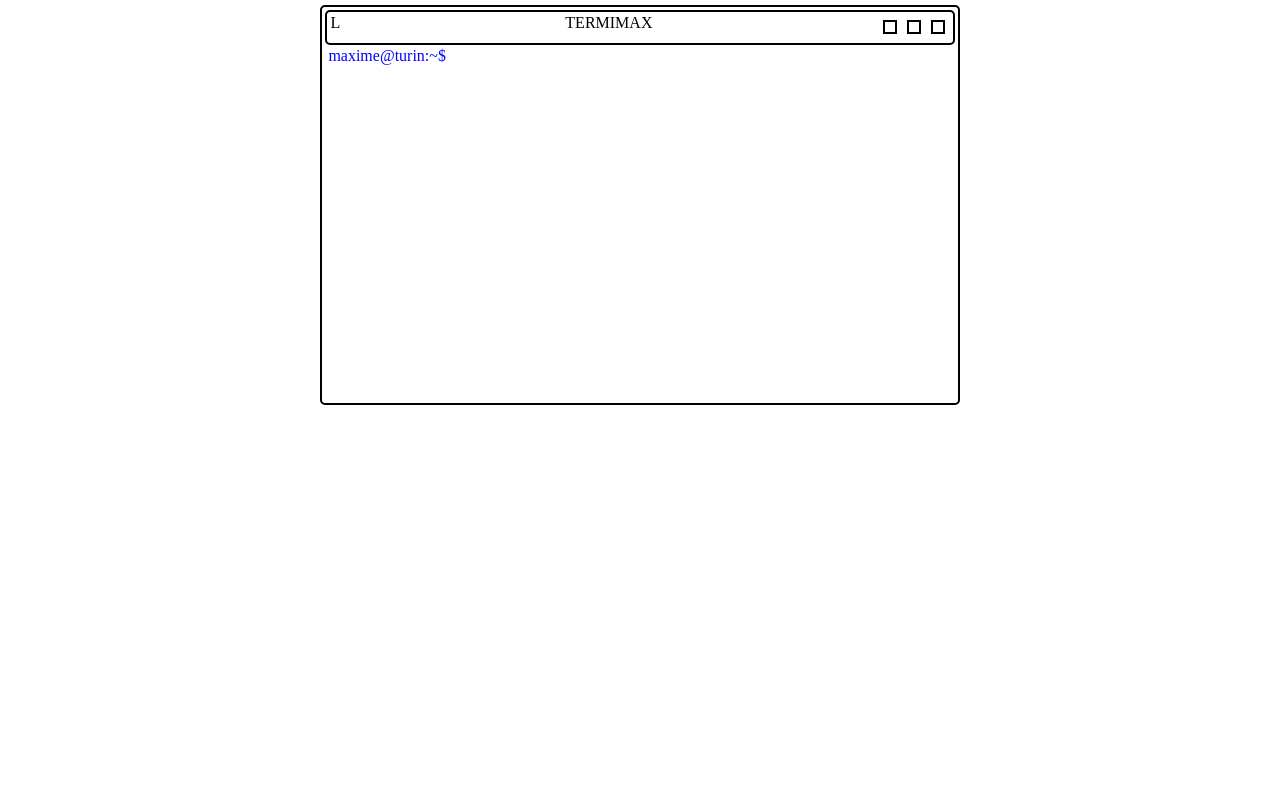
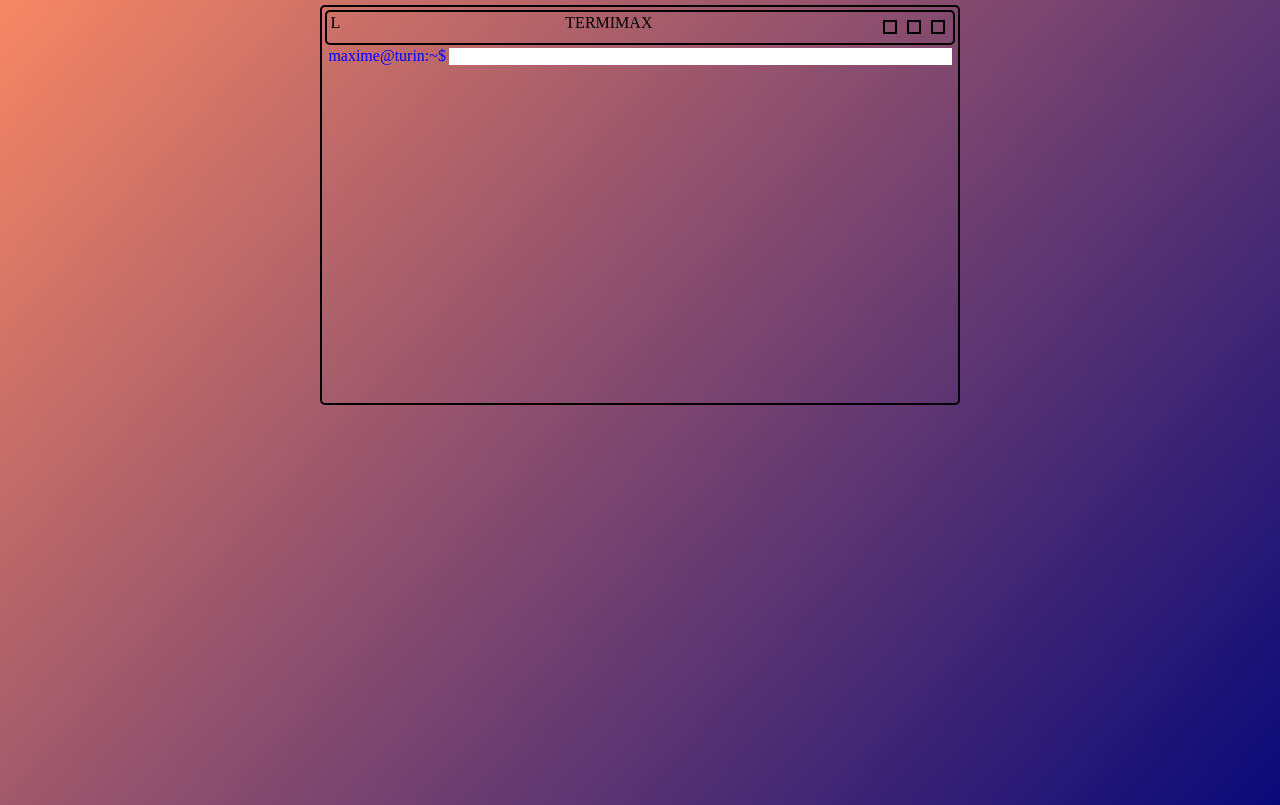
Before and after one commit to Maxime-Turin/cv-terminal, a website: page index.html in a window 1280 px wide. Drawn offline with Linux system fonts and the light colour scheme.

Commit message:
css + design.md

```diff
--- a/css/styles.css
+++ b/css/styles.css
@@ -1,6 +1,9 @@
-/* body {
-    color: white;
-} */
+body {
+    overflow: hidden;
+    height: 100vh;
+    background: rgb(247,135,100);
+    background: no-repeat linear-gradient(132deg, rgba(247,135,100,1) 0%, rgba(9,9,121,1) 100%);
+}
 
 .terminal {
     border: 2px solid black;
```
Also changed, not shown: doc/design.md (added, +10 -0 lines).
